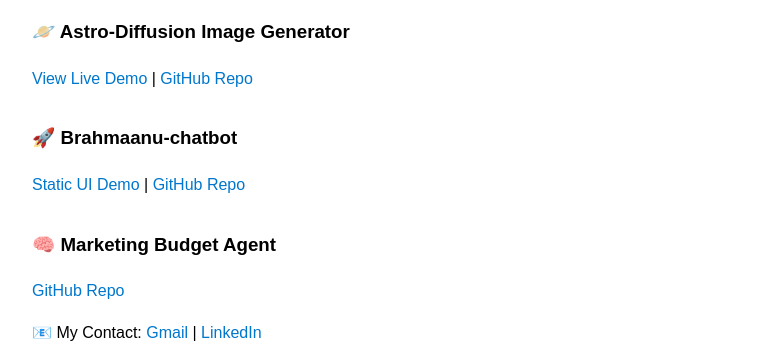
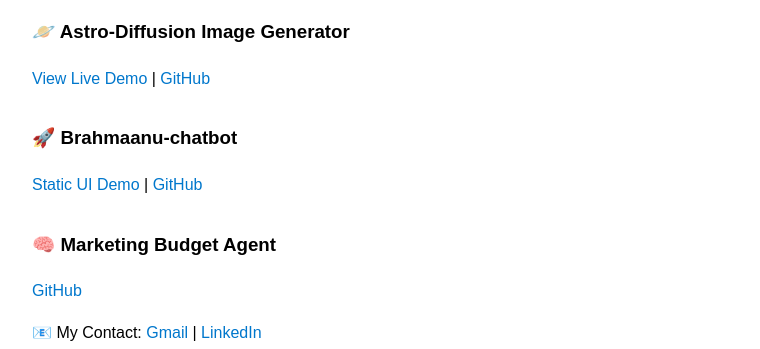
Before and after one commit to KSV2001/my_portfolio, a plain HTML site: page index.html in a window 1280 px wide. Shown: the part 205-554 px from the top of the page, without its empty margins (258-1018 px from the left). Drawn offline with Linux system fonts and the light colour scheme.

Commit message:
Update index.html

```diff
--- a/index.html
+++ b/index.html
@@ -17,17 +17,17 @@
   <p>Hi! I’m a passionate and efficient AI professional seeking Machine Learning, Data Science and AI engineering roles. I have 3+ years of experience as a Data Scientist in the UK. Below are some personal projects showcasing my work in applied ML and AI.</p>
   <h3>🪐 Astro-Diffusion Image Generator </h3>
   <p>
-    <a href="https://subtle-kringle-705f58.netlify.app/astrodiffusionui" target="_blank">View Live Demo</a> | <a href="https://subtle-kringle-705f58.netlify.app/astrodiffusion" target="_blank">GitHub Repo</a>
+    <a href="https://subtle-kringle-705f58.netlify.app/astrodiffusionui" target="_blank">View Live Demo</a> | <a href="https://subtle-kringle-705f58.netlify.app/astrodiffusion" target="_blank">GitHub</a>
   </p>
 
   <h3>🚀 Brahmaanu-chatbot </h3>
   <p>
-    <a href="https://subtle-kringle-705f58.netlify.app/brahmaanubotui" target="_blank">Static UI Demo</a> | <a href="https://subtle-kringle-705f58.netlify.app/brahmaanubot" target="_blank">GitHub Repo</a>
+    <a href="https://subtle-kringle-705f58.netlify.app/brahmaanubotui" target="_blank">Static UI Demo</a> | <a href="https://subtle-kringle-705f58.netlify.app/brahmaanubot" target="_blank">GitHub</a>
   </p>
 
   <h3>🧠 Marketing Budget Agent </h3>
   <p>
-    <a href="https://github.com/KSV2001/adbudget_rl" target="_blank">GitHub Repo</a>
+    <a href="https://github.com/KSV2001/adbudget_rl" target="_blank">GitHub </a>
   </p>
 
   <p>📧 My Contact: <a href="mailto:srivatsava.kas@gmail.com" target="_blank">Gmail</a> | <a href="https://www.linkedin.com/in/kasibhatla-srivatsava-102852166/" target="_blank">LinkedIn</a></p>
```
